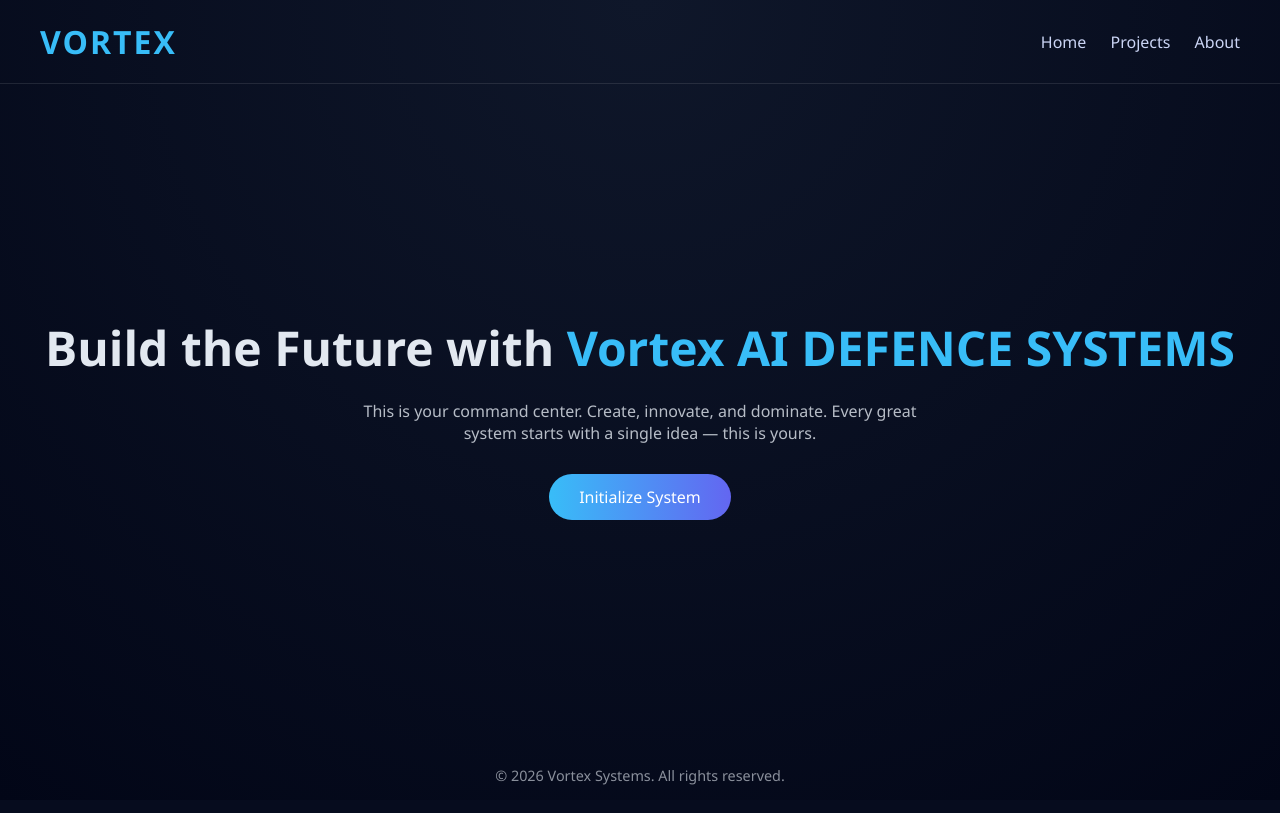
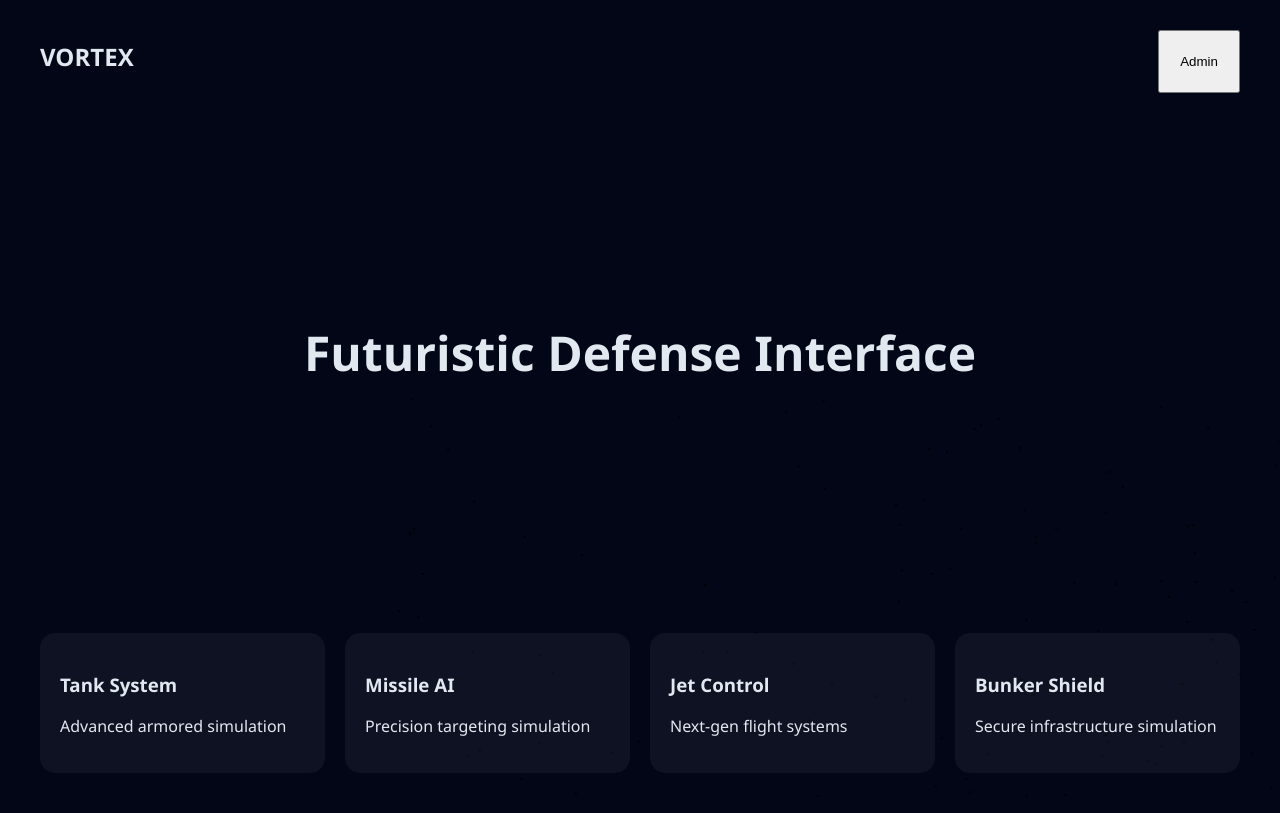
Before and after one commit to Vortex1806/github-actions, a Flask app: page / in a window 1280 px wide. Before the commit the page ends 785 px from the top, so only its background shows below. Run offline with Flask 3, Linux system fonts and the light colour scheme.

Commit message:
Updated the website to tony stark type dark mode

```diff
--- a/templates/index.html
+++ b/templates/index.html
@@ -3,127 +3,192 @@
 <head>
 <meta charset="UTF-8">
 <meta name="viewport" content="width=device-width, initial-scale=1.0">
-    <title>Vortex UI</title>
+<title>Vortex Futuristic UI</title>
 
 <style>
-        * {
-            margin: 0;
-            padding: 0;
-            box-sizing: border-box;
+body {
+    margin:0;
     font-family: 'Segoe UI', sans-serif;
+    background:#020617;
+    color:#e2e8f0;
+    overflow:hidden;
 }
 
-        body {
-            background: radial-gradient(circle at top, #0f172a, #020617);
-            color: #e2e8f0;
-            height: 100vh;
-            display: flex;
-            flex-direction: column;
+canvas {
+    position:fixed;
+    top:0;
+    left:0;
+    z-index:-1;
 }
 
 header {
-            padding: 20px 40px;
-            display: flex;
-            justify-content: space-between;
-            align-items: center;
-            border-bottom: 1px solid rgba(255,255,255,0.1);
-        }
-
-        header h1 {
-            color: #38bdf8;
-            letter-spacing: 2px;
-        }
-
-        nav a {
-            margin-left: 20px;
-            text-decoration: none;
-            color: #cbd5f5;
-            transition: 0.3s;
-        }
-
-        nav a:hover {
-            color: #38bdf8;
+    padding:20px 40px;
+    display:flex;
+    justify-content:space-between;
 }
 
 .hero {
-            flex: 1;
-            display: flex;
-            justify-content: center;
-            align-items: center;
-            text-align: center;
-            padding: 20px;
+    height:60vh;
+    display:flex;
+    justify-content:center;
+    align-items:center;
+    text-align:center;
 }
 
-        .hero h2 {
-            font-size: 3rem;
-            margin-bottom: 20px;
+.hero h1 {
+    font-size:3rem;
 }
 
-        .hero span {
-            color: #38bdf8;
+.grid {
+    display:grid;
+    grid-template-columns:repeat(auto-fit,minmax(250px,1fr));
+    gap:20px;
+    padding:40px;
 }
 
-        .hero p {
-            max-width: 600px;
-            margin: auto;
-            opacity: 0.8;
+.card {
+    background:rgba(255,255,255,0.05);
+    padding:20px;
+    border-radius:15px;
+    transform-style:preserve-3d;
+    transition:0.3s;
 }
 
-        .btn {
-            margin-top: 30px;
-            padding: 12px 30px;
-            border: none;
-            border-radius: 30px;
-            background: linear-gradient(90deg, #38bdf8, #6366f1);
-            color: white;
-            cursor: pointer;
-            font-size: 1rem;
-            transition: 0.3s;
+.card:hover {
+    transform:rotateY(10deg) rotateX(10deg);
 }
 
-        .btn:hover {
-            transform: scale(1.05);
-            box-shadow: 0 0 20px #38bdf8;
+.dashboard {
+    position:fixed;
+    right:0;
+    top:0;
+    width:300px;
+    height:100%;
+    background:rgba(0,0,0,0.7);
+    backdrop-filter:blur(10px);
+    padding:20px;
 }
 
-        footer {
-            text-align: center;
-            padding: 15px;
-            font-size: 0.9rem;
-            opacity: 0.6;
+.dashboard h3 {
+    margin-bottom:20px;
 }
+
+.product-page {
+    display:none;
+    padding:40px;
+}
+
+button {
+    padding:10px 20px;
+    margin-top:10px;
+    cursor:pointer;
+}
+
 </style>
 </head>
 <body>
 
+<canvas id="bg"></canvas>
+
 <header>
-    <h1>VORTEX</h1>
-    <nav>
-        <a href="#">Home</a>
-        <a href="#">Projects</a>
-        <a href="#">About</a>
-    </nav>
+<h2>VORTEX</h2>
+<button onclick="openAdmin()">Admin</button>
 </header>
 
-<section class="hero">
-    <div>
-        <h2>Build the Future with <span>Vortex AI DEFENCE SYSTEMS</span></h2>
-        <p>
-            This is your command center. Create, innovate, and dominate.
-            Every great system starts with a single idea — this is yours.
-        </p>
-        <button class="btn" onclick="launch()">Initialize System</button>
+<div class="hero">
+<h1>Futuristic Defense Interface</h1>
 </div>
-</section>
 
-<footer>
-    © 2026 Vortex Systems. All rights reserved.
-</footer>
+<div class="grid" id="products">
+<div class="card" onclick="openProduct('Tank System')">
+<h3>Tank System</h3>
+<p>Advanced armored simulation</p>
+</div>
+
+<div class="card" onclick="openProduct('Missile AI')">
+<h3>Missile AI</h3>
+<p>Precision targeting simulation</p>
+</div>
+
+<div class="card" onclick="openProduct('Jet Control')">
+<h3>Jet Control</h3>
+<p>Next-gen flight systems</p>
+</div>
+
+<div class="card" onclick="openProduct('Bunker Shield')">
+<h3>Bunker Shield</h3>
+<p>Secure infrastructure simulation</p>
+</div>
+</div>
+
+<div class="product-page" id="productPage">
+<h2 id="productTitle"></h2>
+<p>High level futuristic simulation system for portfolio showcase.</p>
+<button onclick="closeProduct()">Back</button>
+</div>
+
+<div class="dashboard" id="adminPanel" style="display:none;">
+<h3>Admin Panel</h3>
+<input type="text" id="newProduct" placeholder="New Product" />
+<button onclick="addProduct()">Add</button>
+</div>
 
 <script>
-    function launch() {
-        alert("🚀 System Initialized!");
+
+// PARTICLE BACKGROUND
+const canvas = document.getElementById('bg');
+const ctx = canvas.getContext('2d');
+canvas.width = window.innerWidth;
+canvas.height = window.innerHeight;
+
+let particles = [];
+for(let i=0;i<100;i++){
+    particles.push({x:Math.random()*canvas.width,y:Math.random()*canvas.height,vx:1,vy:1});
 }
+
+function animate(){
+    ctx.clearRect(0,0,canvas.width,canvas.height);
+    particles.forEach(p=>{
+        p.x+=p.vx;
+        p.y+=p.vy;
+        if(p.x>canvas.width||p.x<0)p.vx*=-1;
+        if(p.y>canvas.height||p.y<0)p.vy*=-1;
+        ctx.fillRect(p.x,p.y,2,2);
+    });
+    requestAnimationFrame(animate);
+}
+animate();
+
+// PRODUCT PAGE
+function openProduct(name){
+    document.getElementById('products').style.display='none';
+    document.getElementById('productPage').style.display='block';
+    document.getElementById('productTitle').innerText=name;
+}
+
+function closeProduct(){
+    document.getElementById('products').style.display='grid';
+    document.getElementById('productPage').style.display='none';
+}
+
+// ADMIN PANEL
+function openAdmin(){
+    const panel = document.getElementById('adminPanel');
+    panel.style.display = panel.style.display === 'none' ? 'block' : 'none';
+}
+
+function addProduct(){
+    const name = document.getElementById('newProduct').value;
+    if(!name) return;
+
+    const div = document.createElement('div');
+    div.className='card';
+    div.innerHTML = `<h3>${name}</h3><p>Custom system</p>`;
+    div.onclick = ()=>openProduct(name);
+
+    document.getElementById('products').appendChild(div);
+}
+
 </script>
 
 </body>
```
Lines whose indentation alone changed are shown as unchanged.
